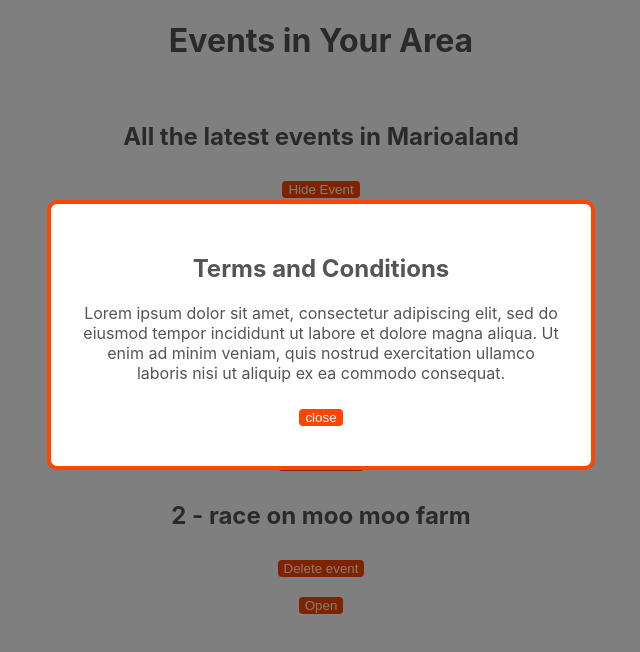
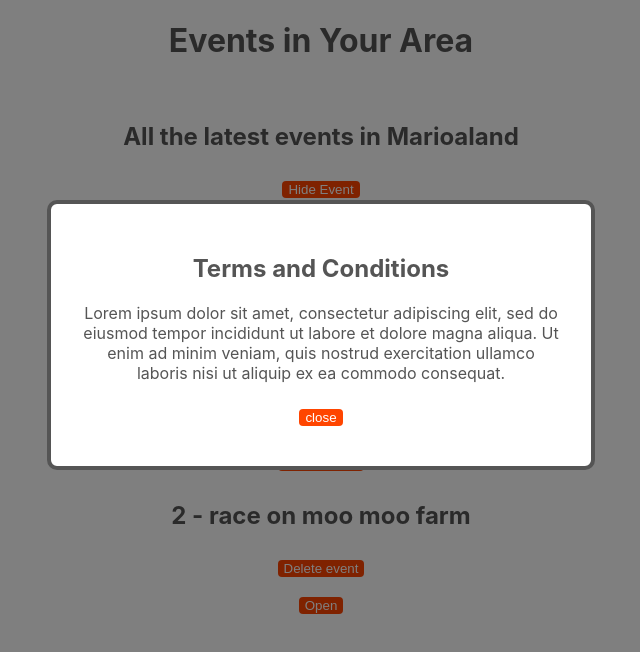
Before and after one commit to Josh-Alhassan/React-and-firebase, a React (Create React App) app in the folder my-react-app/: page / in a window 1280 px wide. Both pictures are taken after a click on the button "Open". Shown: the top 652 px of the page, without its empty margins (319-959 px from the left). Built offline with nearby package versions, Linux system fonts and the light colour scheme; the HTML template or start-up script is replaced by a standard one.

Commit message:
Dynamic values

```diff
--- a/my-react-app/src/App.js
+++ b/my-react-app/src/App.js
@@ -52,7 +52,7 @@
         <h2>10% OFF Coupon Code!!</h2>
         <p>Use the code NINJA10 at the checkout.</p>
       </Modal> */}
-      {showModal && <Modal handleClose={handleClose}>
+      {showModal && <Modal handleClose={handleClose} isSalesModal={false}>
         <h2>Terms and Conditions</h2>
         <p>
           Lorem ipsum dolor sit amet, consectetur adipiscing elit, sed do eiusmod tempor incididunt ut labore et dolore magna aliqua. Ut enim ad minim veniam, quis nostrud exercitation ullamco laboris nisi ut aliquip ex ea commodo consequat.
--- a/my-react-app/src/components/Modal.js
+++ b/my-react-app/src/components/Modal.js
@@ -1,12 +1,12 @@
 import './Modal.css'
 import ReactDOM from 'react-dom';
 
-export default function Modal( {children, handleClose} ) {
+export default function Modal( {children, handleClose, isSaleModal} ) {
   return ReactDOM.createPortal((
     <div className="modal-backdrop">
         <div className="modal" style={{
           border: "4px solid",
-          borderColor: "#FF4500",
+          borderColor: isSaleModal ? "#FF4500" : "#555",
           textAlign: "center"
         }}>
             {children}
```
